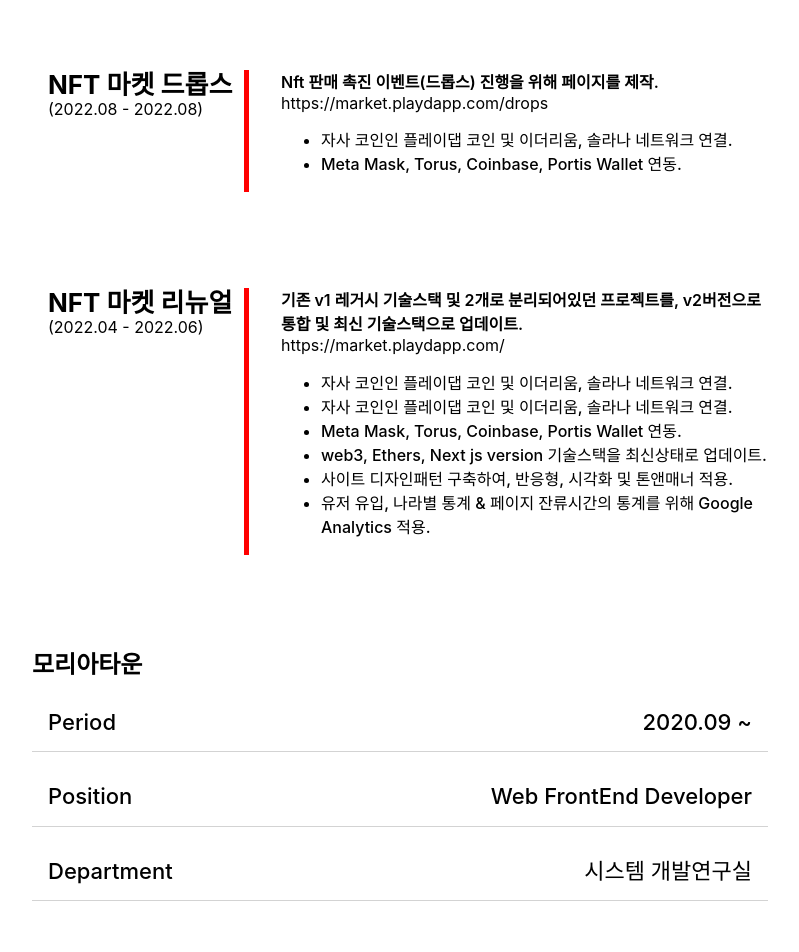
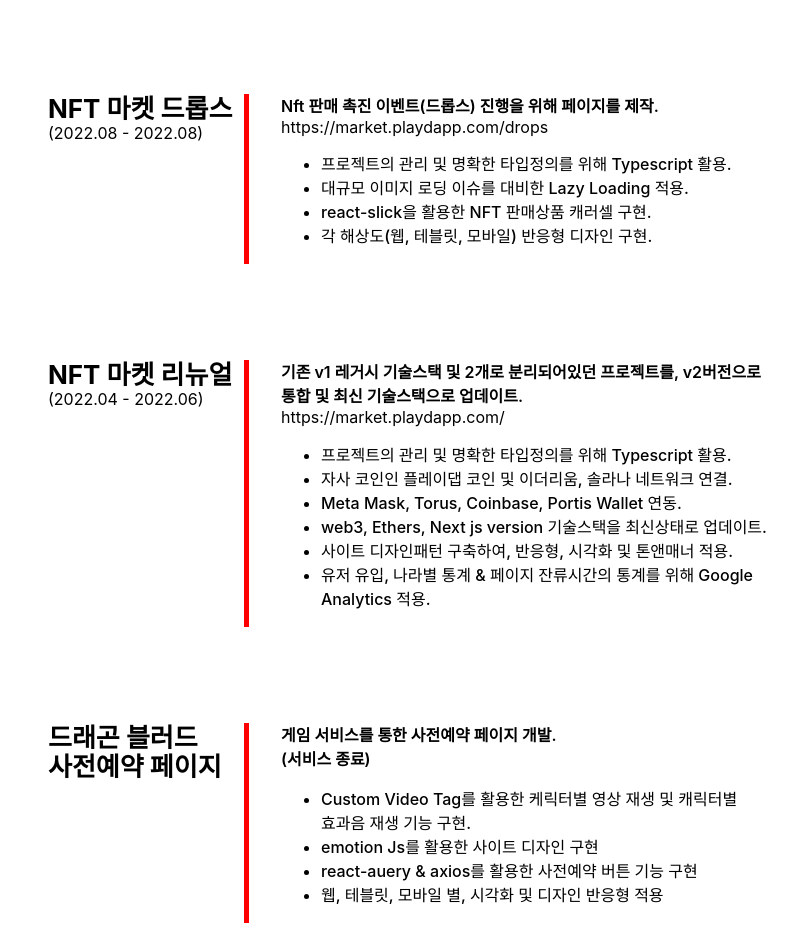
Before and after one commit to justin-supertree/justin-future, a Next.js app: page / in a window 1280 px wide. Shown: the part 1560-2512 px from the top of the page, without its empty margins (240-1039 px from the left). Built offline with nearby package versions, Linux system fonts and the light colour scheme.

Commit message:
feat: job history 추가

```diff
--- a/src/components/sections/Section1.tsx
+++ b/src/components/sections/Section1.tsx
@@ -154,6 +154,9 @@ const Section1 = () => {
           </WorkExplainBlock>
 
           <ul>
+            <JobHistory>
+              프로젝트의 관리 및 명확한 타입정의를 위해 Typescript 활용.
+            </JobHistory>
             <JobHistory>react-auth를 활용한 Sign 기능 구현</JobHistory>
             <JobHistory>
               Chart.Js를 활용한 유저유입 및 transaction 트레킹 Chart구현
@@ -162,9 +165,11 @@ const Section1 = () => {
               선택한 날짜별 데이터 표출을 위해 커스텀 DatePicker 달력 기능 구현
             </JobHistory>
             <JobHistory>
+              Status별 스타일을 위해 Color Mapping Function 적용.
+            </JobHistory>
+            <JobHistory>
               Build 및 성능 개선을 위해 Code Splitting(Dynamic Import) 적용.
             </JobHistory>
-            <JobHistory></JobHistory>
           </ul>
         </WorkDescBlock>
       </WorkExpBlock>
@@ -185,10 +190,16 @@ const Section1 = () => {
 
           <ul>
             <JobHistory>
-              자사 코인인 플레이댑 코인 및 이더리움, 솔라나 네트워크 연결.
+              프로젝트의 관리 및 명확한 타입정의를 위해 Typescript 활용.
             </JobHistory>
             <JobHistory>
-              Meta Mask, Torus, Coinbase, Portis Wallet 연동.
+              대규모 이미지 로딩 이슈를 대비한 Lazy Loading 적용.
+            </JobHistory>
+            <JobHistory>
+              react-slick을 활용한 NFT 판매상품 캐러셀 구현.
+            </JobHistory>
+            <JobHistory>
+              각 해상도(웹, 테블릿, 모바일) 반응형 디자인 구현.
             </JobHistory>
           </ul>
         </WorkDescBlock>
@@ -213,7 +224,7 @@ const Section1 = () => {
 
           <ul>
             <JobHistory>
-              자사 코인인 플레이댑 코인 및 이더리움, 솔라나 네트워크 연결.
+              프로젝트의 관리 및 명확한 타입정의를 위해 Typescript 활용.
             </JobHistory>
             <JobHistory>
               자사 코인인 플레이댑 코인 및 이더리움, 솔라나 네트워크 연결.
@@ -234,6 +245,34 @@ const Section1 = () => {
           </ul>
         </WorkDescBlock>
       </WorkExpBlock>
+
+      <WorkExpBlock>
+        <WorkBlock>
+          <SubTitle>드래곤 블러드</SubTitle>
+          <SubTitle>사전예약 페이지</SubTitle>
+        </WorkBlock>
+
+        <WorkDescBlock>
+          <WorkExplainBlock>
+            <p>게임 서비스를 통한 사전예약 페이지 개발.</p>
+            <p>(서비스 종료)</p>
+          </WorkExplainBlock>
+
+          <ul>
+            <JobHistory>
+              Custom Video Tag를 활용한 케릭터별 영상 재생 및 캐릭터별 효과음
+              재생 기능 구현.
+            </JobHistory>
+            <JobHistory>emotion Js를 활용한 사이트 디자인 구현</JobHistory>
+            <JobHistory>
+              react-auery & axios를 활용한 사전예약 버튼 기능 구현
+            </JobHistory>
+            <JobHistory>
+              웹, 테블릿, 모바일 별, 시각화 및 디자인 반응형 적용
+            </JobHistory>
+          </ul>
+        </WorkDescBlock>
+      </WorkExpBlock>
     </Section>
   );
 };
--- a/src/pages/index.tsx
+++ b/src/pages/index.tsx
@@ -319,7 +319,7 @@ const HomePage: NextPageWithLayout = () => {
           <Section1 />
 
           {/* 업무 경력 2*/}
-          <Section2 />
+          {/* <Section2 /> */}
         </MainBlock>
       </Container>
     </>
```
